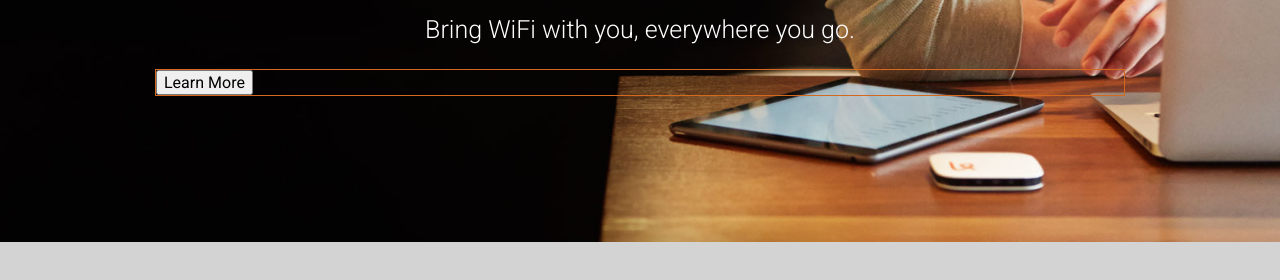
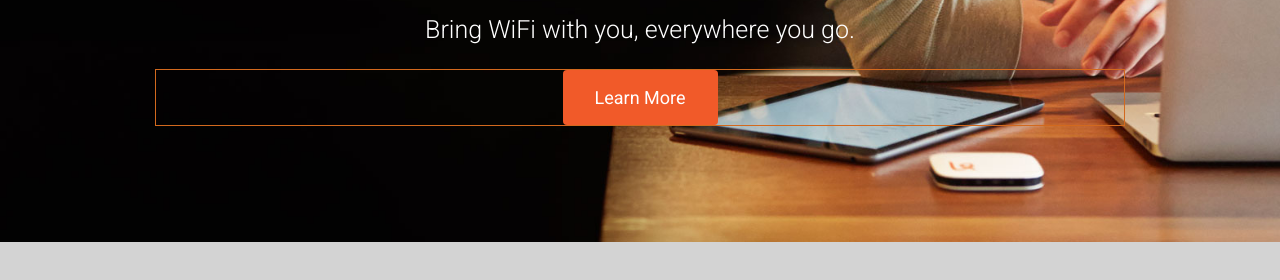
Before and after one commit to commonstarling/karma-clone, a plain HTML site: page index.html in a window 1280 px wide. Shown: the part 430-710 px from the top of the page. Drawn offline with Linux system fonts and the light colour scheme.

Commit message:
commit message

```diff
--- a/css/style.css
+++ b/css/style.css
@@ -48,7 +48,6 @@ div {
 	background-repeat: no-repeat;
 	background-size: cover;
 	height: 600px;
-	overflow: auto;
 }
 .introduction h1 {
 	margin-top: 17.5rem;
@@ -63,3 +62,22 @@ div {
 	text-align: center;
 	font-weight: 300;
 }
+.big-button {
+	text-shadow: none;
+	border-style: none;
+	border-radius: 4px;
+	padding: 16px 26px;
+	line-height: 1.33;
+	display: block;
+	margin: 0 auto;
+	width: 9.688rem;
+	background-color: #f15a29;
+	border-color: #f15a29;
+	color: white;
+	font-size: 1.125rem;
+}
+.big-button:hover {
+	background-color: #d9400e;
+	border-color: #cf3d03;
+	cursor: pointer;
+}
--- a/index.html
+++ b/index.html
@@ -26,7 +26,7 @@
 			<h1>Introducing Karma</h1>
 			<h3>Bring WiFi with you, everywhere you go.</h3>
 			<div class="buttons">
-				<button>Learn More</button>
+				<button class="big-button">Learn More</button>
 			</div>
 		</div>
 	</section>
```
